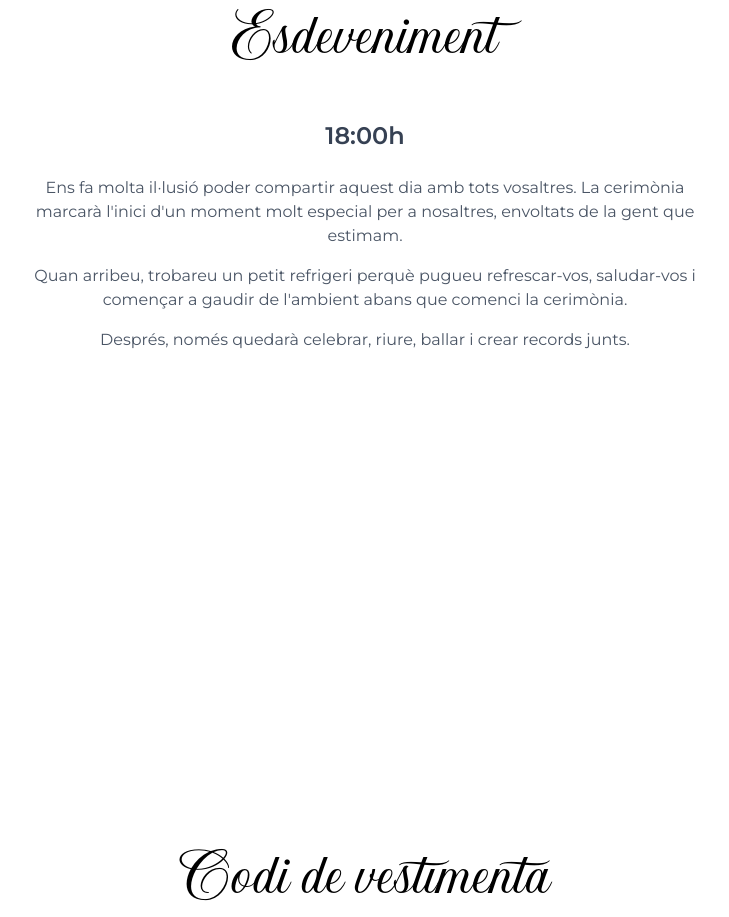
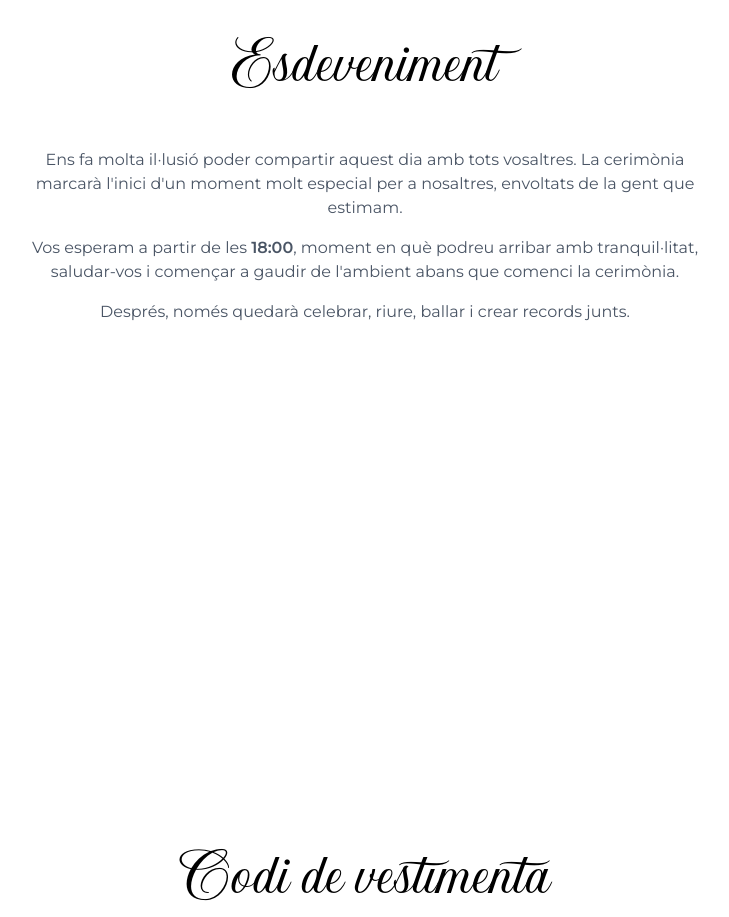
Before and after one commit to xiscosc/alborts, a SvelteKit app: page / in a window 1280 px wide. Shown: the part 900-1817 px from the top of the page, without its empty margins (275-1004 px from the left). Built offline with nearby package versions, Linux system fonts and the light colour scheme.

Commit message:
Replace Esdeveniment text with updated copy including 18:00 time
https://claude.ai/code/session_01WhJcfvyVUzJ4gvVHdUvtxm

```diff
--- a/src/routes/+page.svelte
+++ b/src/routes/+page.svelte
@@ -31,16 +31,15 @@
 
 <Section id="event" title="Esdeveniment">
   <div class="max-w-2xl text-center">
-    <p class="mt-6 text-2xl font-semibold text-gray-700">18:00h</p>
     <p class="mt-6 text-gray-600">
       Ens fa molta il·lusió poder compartir aquest dia amb tots vosaltres. La
       cerimònia marcarà l'inici d'un moment molt especial per a nosaltres,
       envoltats de la gent que estimam.
     </p>
     <p class="mt-4 text-gray-600">
-      Quan arribeu, trobareu un petit refrigeri perquè pugueu refrescar-vos,
-      saludar-vos i començar a gaudir de l'ambient abans que comenci la
-      cerimònia.
+      Vos esperam a partir de les <span class="font-semibold">18:00</span>,
+      moment en què podreu arribar amb tranquil·litat, saludar-vos i començar
+      a gaudir de l'ambient abans que comenci la cerimònia.
     </p>
     <p class="mt-4 text-gray-600">
       Després, només quedarà celebrar, riure, ballar i crear records junts.
```
